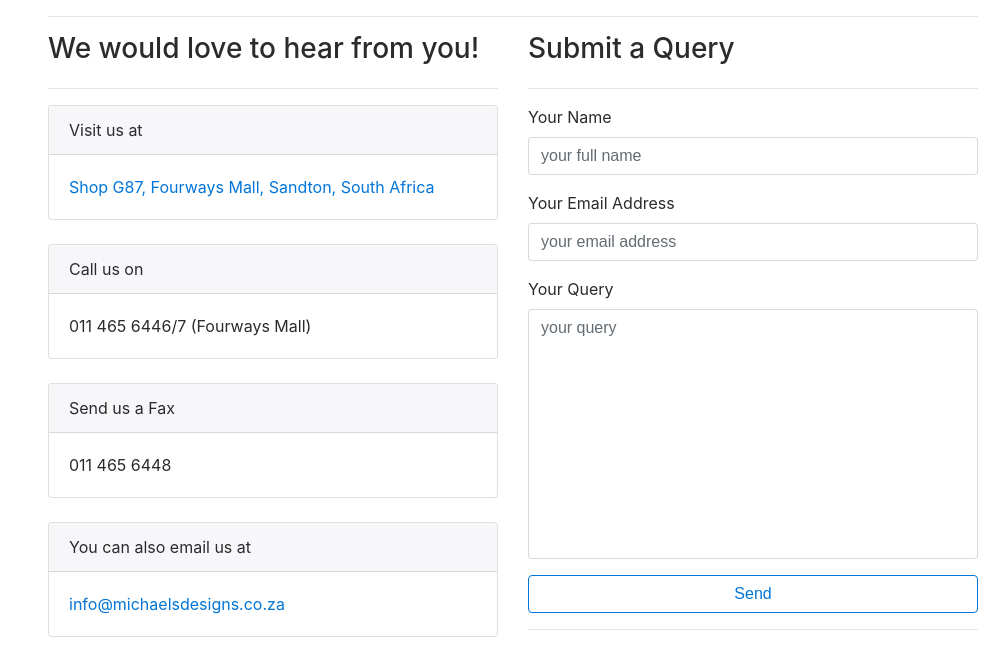
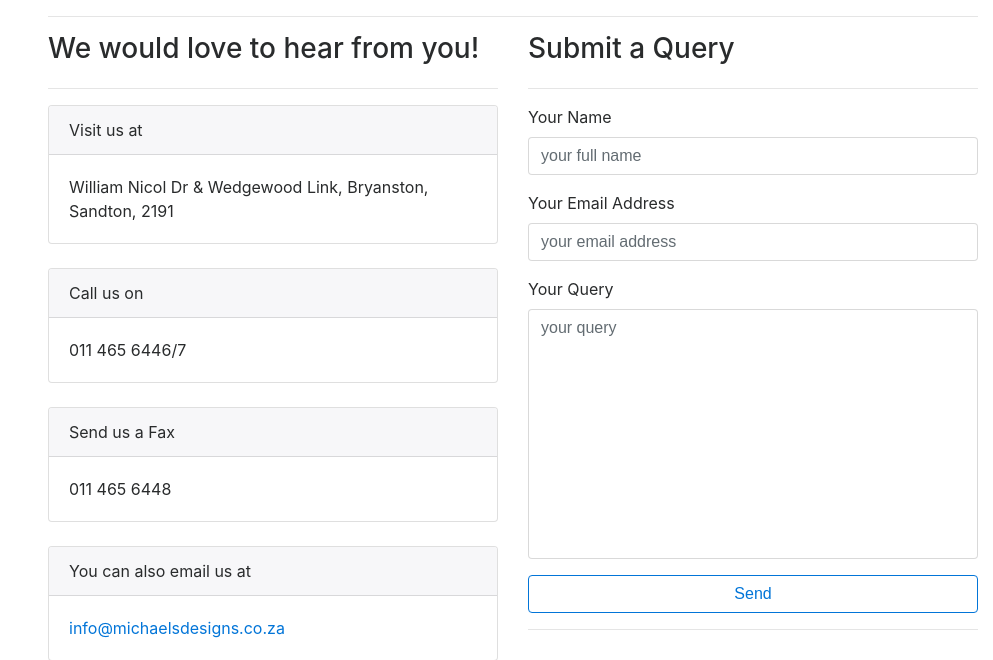
Before and after one commit to Justin859/MichaelsDesigns, a Django app: template designs/templates/details/contact.html in a window 1280 px wide. Shown: the part 364-1024 px from the top of the page, without its empty margins (287-1280 px from the left). Run offline with Django 3.2, Linux system fonts and the light colour scheme; the template is opened without the code that fills it, so the values that code supplies are empty; parts of the project's set-up code (start-up, migrations or seed data) failed here and were passed over; some libraries are stand-ins or nearby versions.

Commit message:
Changed details for contact and map.

```diff
--- a/designs/templates/details/contact.html
+++ b/designs/templates/details/contact.html
@@ -40,14 +40,14 @@
             <div class="card">
                 <div class="card-header">Visit us at</div>
                 <div class="card-block">
-                    <p class="card-text"><a href="http://www.fourwaysmall.com/store/michaels-designs/321">Shop G87, Fourways Mall, Sandton, South Africa</a></p>
+                    <p class="card-text">William Nicol Dr & Wedgewood Link, Bryanston, Sandton, 2191</a></p>
                 </div>
             </div>
             <br>
             <div class="card">
                 <div class="card-header">Call us on</div>
                 <div class="card-block">
-                    <p class="card-text">011 465 6446/7 (Fourways Mall)</p>
+                    <p class="card-text">011 465 6446/7</p>
                 </div>
             </div>
             <br>
@@ -106,7 +106,7 @@
 
 <script>
     function initMap() {
-        var uluru = { lat:-26.0199572, lng: 28.007406100000026};
+        var uluru = { lat:-26.0527787, lng: 28.020191};
         var map = new google.maps.Map(document.getElementById('map'), {
             zoom: 16,
             center: uluru
--- a/designs/templates/index.html
+++ b/designs/templates/index.html
@@ -88,7 +88,7 @@
     <div class="col-12 col-md-6">
         <div class="card card-outline-secondary mb-3">
             <div class="card-block">
-            <p><b>Michael’s Designs</b> is an exclusive jewellery store situated in <a href="http://www.fourwaysmall.com/store/michaels-designs/321"> Fourways Mall</a></p>
+            <p><b>Michael’s Designs</b> is an exclusive jeweller situated in <a href="http://www.nicolwaybryanston.co.za/"> Nicolway Shopping Centre</a> operating from Azaura Jewellery</p>
             <p>We have been creating beautifully designed hand crafted fine pieces of jewellery for over two decades.</p>
             <p>We specialise in superior quality individually designed handcrafted jewellery.</p>
             <p>Our handcrafted jewellery is sought by discerning jewellery buyers both locally and internationally.</p>
--- a/designs/views.py
+++ b/designs/views.py
@@ -60,7 +60,7 @@ def contact(request):
             email_address = form.cleaned_data['email_address']
             client_query = form.cleaned_data['client_query']
             try:
-                send_mail('Online Query', 'email: ' + email_address + '\n\nclient name: ' + full_name + '\n\nclient query: \n\n' + client_query, 'queries@michaelsdesigns.co.za', ['matthew@michaelsdesigns.co.za'])
+                send_mail('Online Query', 'email: ' + email_address + '\n\nclient name: ' + full_name + '\n\nclient query: \n\n' + client_query, 'queries@michaelsdesigns.co.za', ['corne@michaelsdesigns.co.za'])
             except BadHeaderError:
                 return HttpResponse('Invalid Header found.')
 
```
